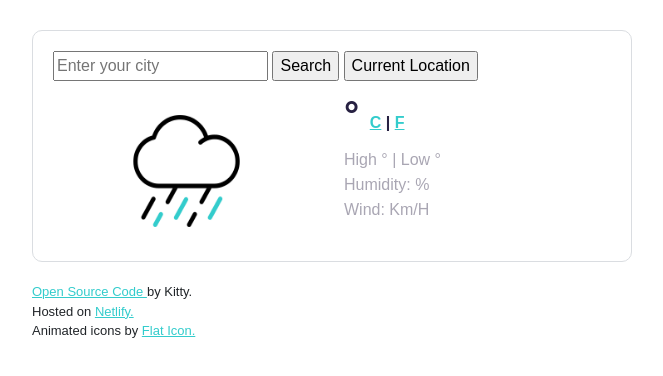
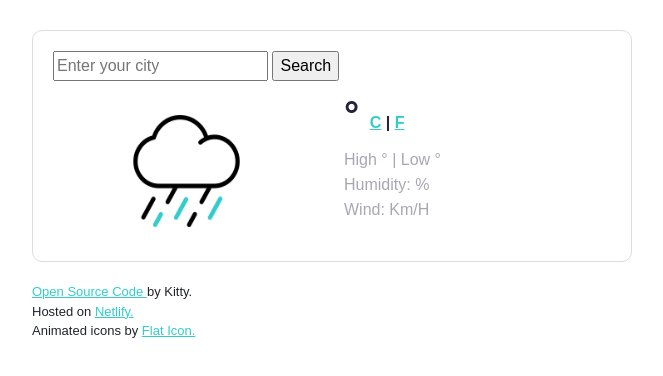
Before and after one commit to kitdog123/SheCodes-Weather-Project, a plain HTML site: page index.html in a window 1280 px wide. Shown: the whole page, without its empty margins (308-971 px from the left). Drawn offline with nearby package versions, Linux system fonts and the light colour scheme.

Commit message:
Deleted current location button and script
need more time to work on understanding geolocation feature

```diff
--- a/index.html
+++ b/index.html
@@ -31,11 +31,6 @@
               placeholder="Enter your city"
             />
             <input type="submit" value="Search" id="city-submit" />
-            <input
-              type="submit"
-              value="Current Location"
-              id="location-submit"
-            />
           </form>
           <div class="row">
             <div class="col-6">
```
Also changed, not shown: src/script.js (+0 -27 lines).
